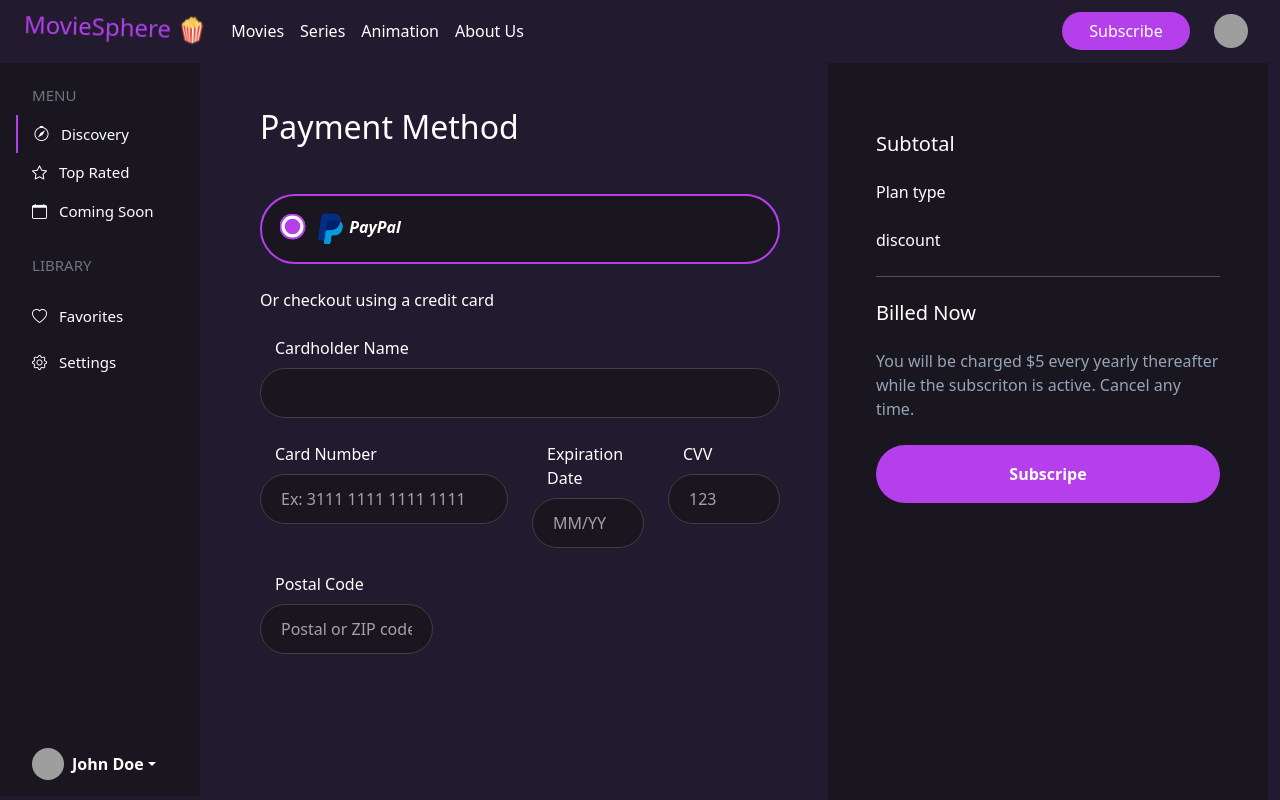
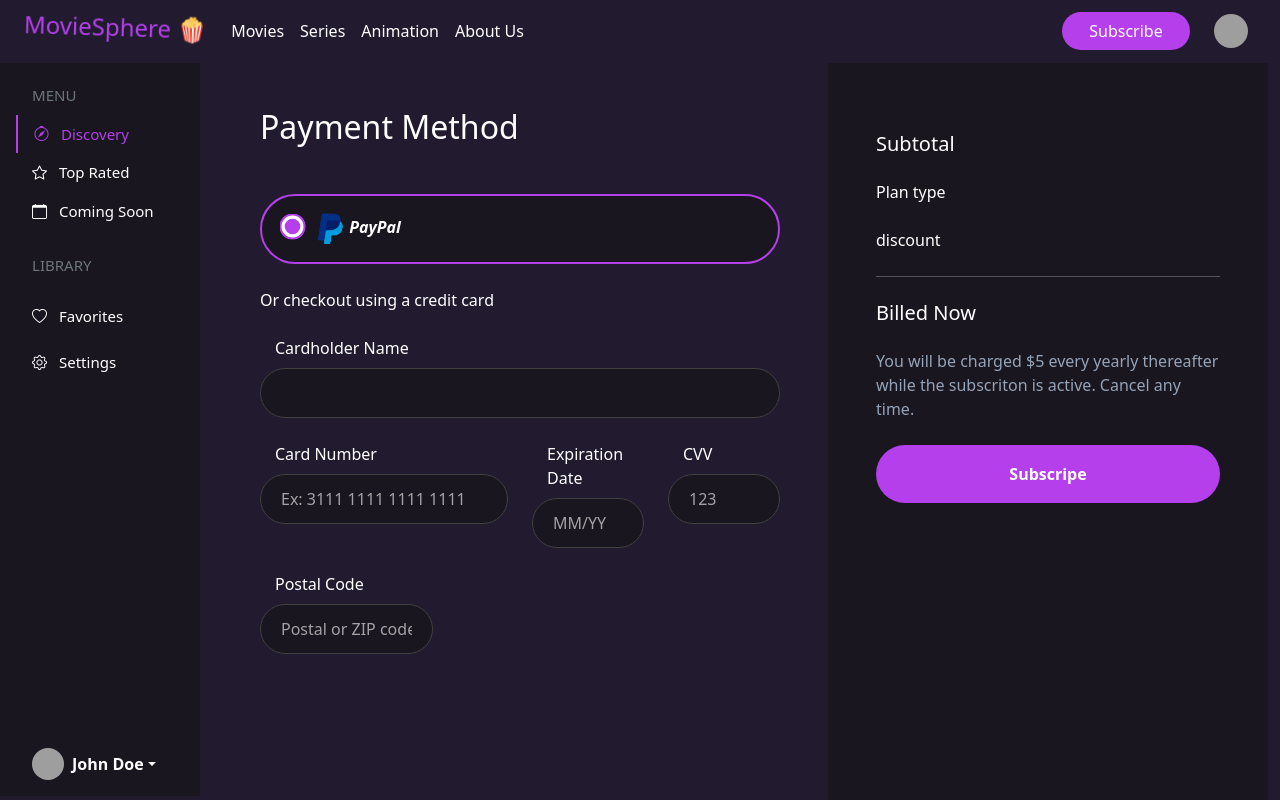
Before and after one commit to AsmaaOmarr/MovieSphere, an Angular app: page /home/payment in a window 1280 px wide. Shown: the top 800 px of the page. Built offline with nearby package versions, Linux system fonts and the light colour scheme; grey boxes are pictures that could not be loaded.

Commit message:
update sidebar

```diff
--- a/src/app/app.routes.ts
+++ b/src/app/app.routes.ts
@@ -34,7 +34,7 @@ export const routes: Routes = [
       },
       {path : 'subscribe', component: SubscriptionDetailsScreenComponent, title: 'subscribe Details' },
       { path: 'payment', component: PaymentScreenComponent, title: 'Payment' },
-      { path: 'success', component: PaypalSuccessScreenComponent, title: 'Payment Sucess' },
+      { path: 'success', component: PaypalSuccessScreenComponent, title: 'Payment Success' },
 
     ],
   },
--- a/src/app/components/sidebar/sidebar.component.css
+++ b/src/app/components/sidebar/sidebar.component.css
@@ -1,3 +1,7 @@
-.nav-link{
-  font-size:0.94rem !important;
+.nav-link {
+  font-size: 0.94rem !important;
 }
+
+.nav-color {
+  color: #b43feb !important;
+}
--- a/src/app/components/sidebar/sidebar.component.html
+++ b/src/app/components/sidebar/sidebar.component.html
@@ -12,6 +12,7 @@
       <a
         routerLink="discovery"
         class="nav-link text-white"
+        [ngClass]="activeItem === 'discovery' ? 'nav-color' : 'none'"
         [ngStyle]="{
           'border-left':
             activeItem === 'discovery' ? '2px solid ' + activeColor : 'none'
@@ -26,6 +27,7 @@
       <a
         routerLink="topRated"
         class="nav-link text-white"
+        [ngClass]="activeItem === 'topRated' ? 'nav-color' : 'none'"
         [ngStyle]="{
           'border-left':
             activeItem === 'topRated' ? '2px solid ' + activeColor : 'none'
@@ -40,6 +42,7 @@
       <a
         routerLink="comingSoon"
         class="nav-link text-white"
+        [ngClass]="activeItem === 'comingSoon' ? 'nav-color' : 'none'"
         [ngStyle]="{
           'border-left':
             activeItem === 'comingSoon' ? '2px solid ' + activeColor : 'none'
@@ -71,6 +74,7 @@
           <a
             href="#"
             class="nav-link text-white"
+            [ngClass]="activeItem === 'favorites' ? 'nav-color' : 'none'"
             [ngStyle]="{
               'border-left':
                 activeItem === 'favorites' ? '2px solid ' + activeColor : 'none'
@@ -89,6 +93,7 @@
           <a
             href="#"
             class="nav-link text-white"
+            [ngClass]="activeItem === 'settings' ? 'nav-color' : 'none'"
             [ngStyle]="{
               'border-left':
                 activeItem === 'settings' ? '2px solid ' + activeColor : 'none'
```
